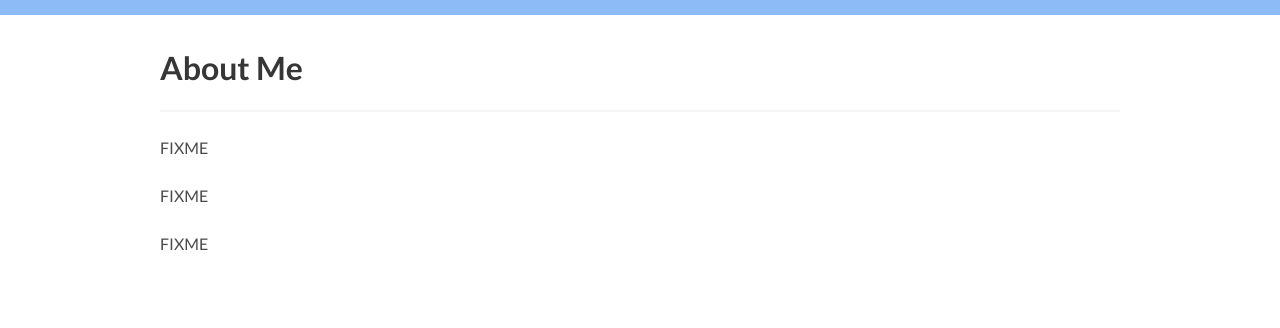
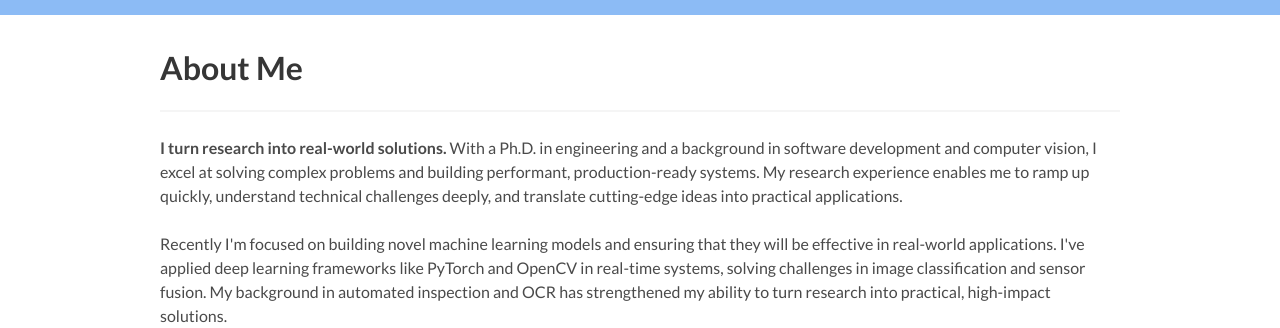
Before and after one commit to itSeez/itSeez.github.io, a plain HTML site: page index.html in a window 1280 px wide. Shown: the part 461-789 px from the top of the page. Drawn offline with Linux system fonts and the light colour scheme.

Commit message:
Add about me

```diff
--- a/index.html
+++ b/index.html
@@ -77,17 +77,23 @@
         <div class="container">
             <h1 class="title">About Me</h1>
             <hr />
-            <p>
-                FIXME
-            </p>
+            <p><b>I turn research into real-world solutions.</b> With a Ph.D. in engineering and a background in
+                software
+                development and computer vision, I excel at solving complex problems and building performant,
+                production-ready systems. My research experience enables me to ramp up quickly, understand technical
+                challenges deeply, and translate cutting-edge ideas into practical applications.</p>
             <br />
-            <p>
-                FIXME
-            </p>
+            <p>Recently I'm focused on building novel machine learning models and ensuring that they will be effective
+                in real-world applications. I've
+                applied deep learning frameworks like PyTorch and OpenCV in real-time systems, solving challenges in
+                image classification and sensor fusion. My background in automated inspection and OCR has strengthened
+                my ability to turn research into practical, high-impact solutions.</p>
             <br />
-            <p>
-                FIXME
-            </p>
+            <p>I thrive at the intersection of research and engineering, ensuring advanced technologies work outside the
+                lab. Whether it's optimizing a complex data processing workflows on-hardware, training a novel AI/ML
+                model, or working out tracking with 6D vector math, I'm focused on making a tangible impact. <b>If you
+                    need
+                    someone who can apply AI/ML in production software and deliver results, let's connect.</b></p>
         </div>
     </section>
 
```
